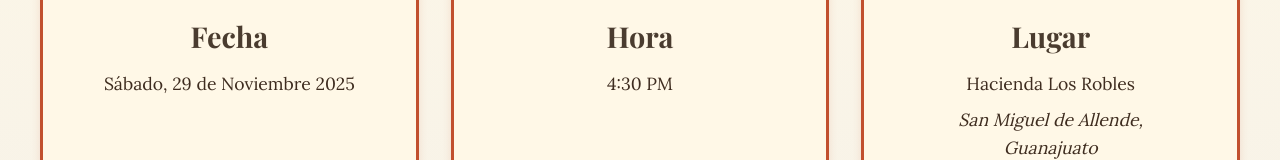
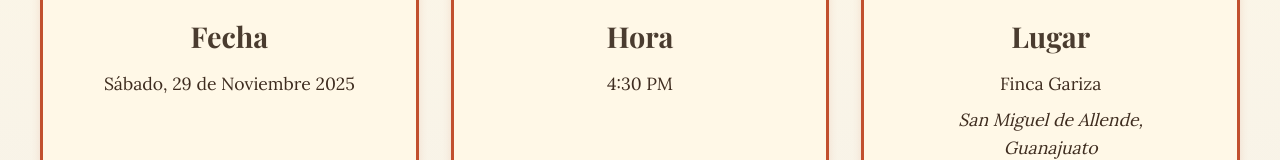
Before and after one commit to AlanLozz/michelleyjoshua, a React (Vite) app in the folder wedding-invitation/: page / in a window 1280 px wide. Shown: the part 1735-1895 px from the top of the page. Built offline with nearby package versions, Linux system fonts and the light colour scheme; no server answers.

Commit message:
fix: update event location and map link in EventInfo component

```diff
--- a/wedding-invitation/src/App.jsx
+++ b/wedding-invitation/src/App.jsx
@@ -3,7 +3,7 @@ import Countdown from './components/Countdown';
 import EventInfo from './components/EventInfo';
 import Timeline from './components/Timeline';
 import Gallery from './components/Gallery';
-import GiftRegistry from './components/GiftRegistry';
+// import GiftRegistry from './components/GiftRegistry';
 import RSVP from './components/RSVP';
 import MusicPlayer from './components/MusicPlayer';
 import './App.css';
@@ -20,7 +20,7 @@ function App() {
         <EventInfo />
         <Timeline />
         <Gallery />
-        <GiftRegistry />
+        {/* <GiftRegistry /> */}
         <RSVP />
       </div>
       <MusicPlayer />
--- a/wedding-invitation/src/components/EventInfo.jsx
+++ b/wedding-invitation/src/components/EventInfo.jsx
@@ -68,10 +68,10 @@ const EventInfo = () => {
         >
           <FaMapMarkerAlt className="event-icon" />
           <h3>Lugar</h3>
-          <p>Hacienda Los Robles</p>
+          <p>Finca Gariza</p>
           <p className="event-address">San Miguel de Allende, Guanajuato</p>
           <a
-            href="https://maps.google.com/?q=San+Miguel+de+Allende"
+            href="https://maps.app.goo.gl/iLDjSXQtHFnPpB6s6"
             target="_blank"
             rel="noopener noreferrer"
             className="event-map-link"
```
